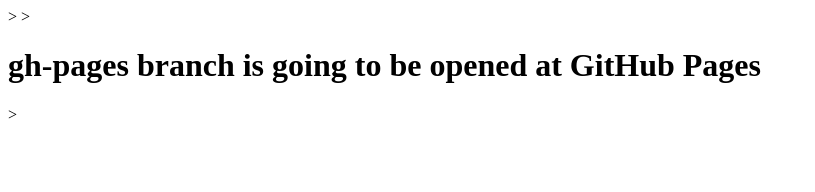
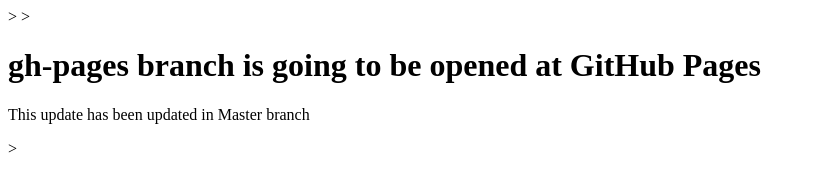
Before and after one commit to HRT666/git-study, a plain HTML site: page index.html in a window 1280 px wide. Shown: the whole page, without its empty margins (0-815 px from the left). Drawn offline with Linux system fonts and the light colour scheme.

Commit message:
add a sentence

```diff
--- a/index.html
+++ b/index.html
@@ -6,5 +6,6 @@
     </head>>
     <body>
         <h1>gh-pages branch is going to be opened at GitHub Pages </h1>
+        <p>This update has been updated in Master branch</p>
     </body>
 </html>>
```
